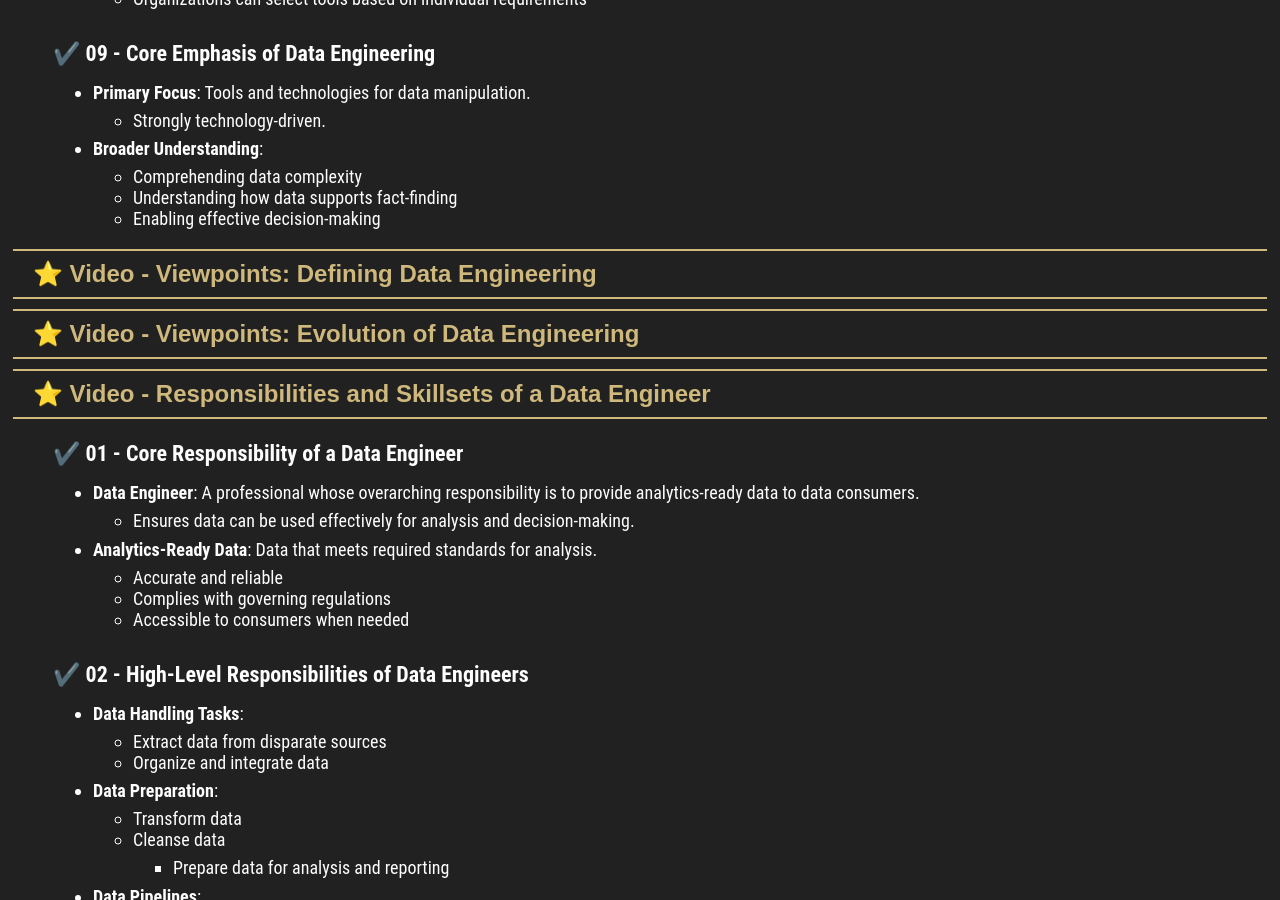
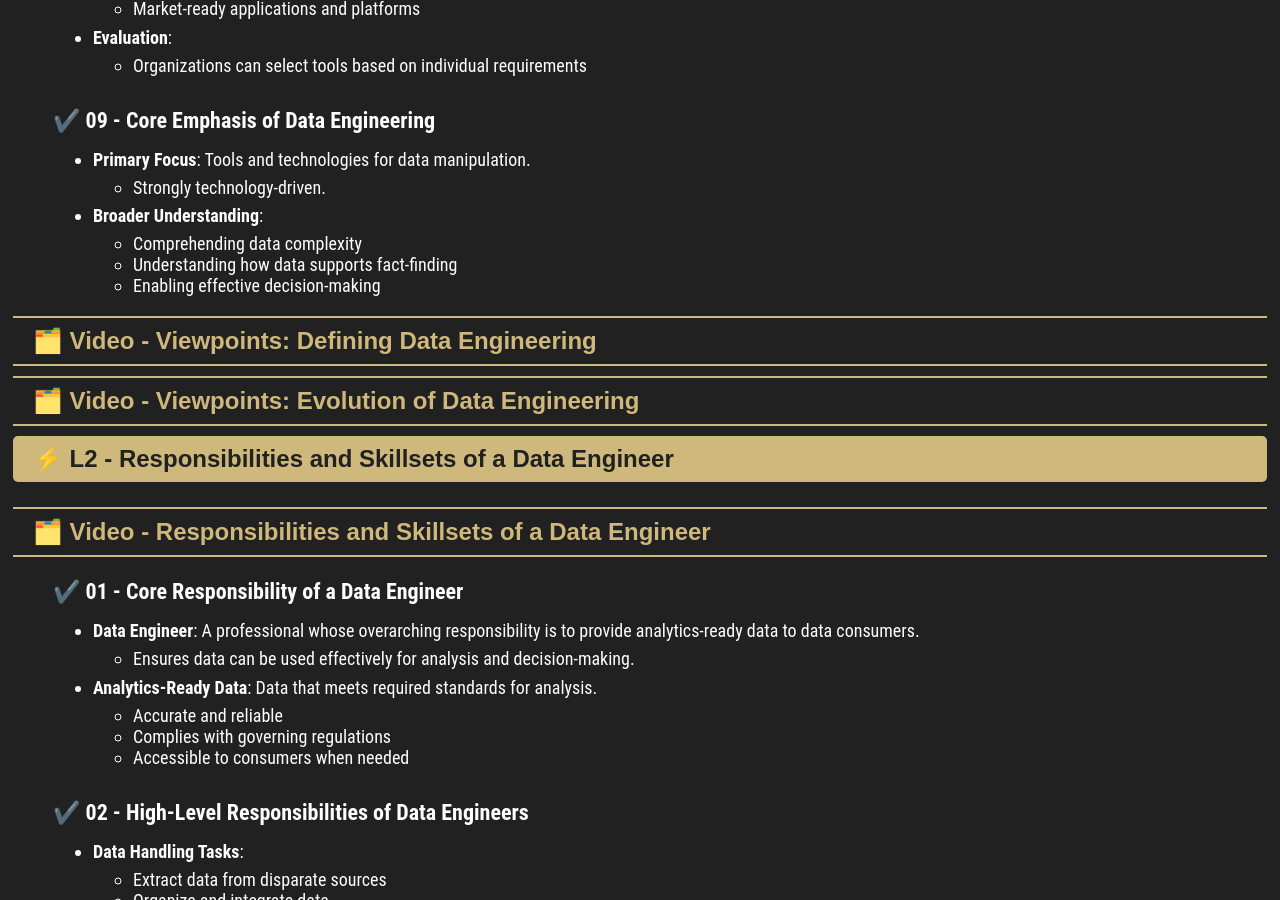
Before and after one commit to milanfx/milanfx.github.io, a Jekyll site: the page built from M1-Lab1.md, in a window 1280 px wide and 900 px high, scrolled down 12732 px. Built offline with Jekyll 4.4.1, drawn with Linux system fonts in a browser that asks for light colours; some of the changed text lies outside the part shown.

Commit message:
Update M1-Lab1.md

```diff
--- a/M1-Lab1.md
+++ b/M1-Lab1.md
@@ -5,7 +5,7 @@
 ---
 
 
-### ⭐️ M1 - What is Data Engineering?
+## ⭐️ M1 - What is Data Engineering?
 
 #### ⚡️ L1 - Modern Data Ecosystem and Role of Data Engineering
 - Video - Introduction to Data Engineering
@@ -21,8 +21,9 @@
 - Video - Viewpoints: Skills and Qualities to be a Data Engineer
 - Video - A Day in the Life of a Data Engineer
 
+## ⚡️ L1 - Modern Data Ecosystem and Role of Data Engineering
 
-### ⭐️ Video - Introduction to Data Engineering
+### 🗂️ Video - Introduction to Data Engineering
 
 #### ✔️ 01 - Course Introduction & Motivation
 - **Data Engineering**: A foundational discipline focused on ensuring data accuracy and efficient access for decision-making.
@@ -58,7 +59,7 @@
     - Guidance on pathways to becoming a data engineer
 
 
-### ⭐️ Video - Modern Data Ecosystem
+### 🗂️ Video - Modern Data Ecosystem
 
 #### ✔️ 01 - Data Growth & Modern Data Ecosystem
 - **Data Growth**: Data continues to increase due to faster processing speeds, higher bandwidth, and new data tools.
@@ -152,7 +153,7 @@
     - Requires new tools, techniques, and skills.
         - Leads to new knowledge and insights.
 
-### ⭐️ Video - Key Players in the Data Ecosystem
+### 🗂️ Video - Key Players in the Data Ecosystem
 
 #### ✔️ 01 - Data-Driven Organizations & Competitive Advantage
 - **Data-Driven Organizations**: Organizations that use data to uncover opportunities and differentiate themselves.
@@ -250,7 +251,7 @@
     - Data professionals often move between roles.
         - Achieved by supplementing skills within the data ecosystem
 
-### ⭐️ Video - Specializations in Data Engineering
+### 🗂️ Video - Specializations in Data Engineering
 
 #### ✔️ 01 - Overview of Specialized Roles in the Data Engineering Ecosystem
 - **Data Engineering Ecosystem**: A complex data landscape supported by multiple specialized professionals.
@@ -393,7 +394,7 @@
     - Data managers align data with business goals
     - Database administrators maintain security and reliability
 
-### ⭐️ Video - What is Data Engineering?
+### 🗂️ Video - What is Data Engineering?
 
 #### ✔️ 01 - Scope of Data Engineering
 - **Data Engineering**: Focuses on the mechanics of data flow and data access.
@@ -489,11 +490,13 @@
     - Understanding how data supports fact-finding
     - Enabling effective decision-making
 
-### ⭐️ Video - Viewpoints: Defining Data Engineering
+### 🗂️ Video - Viewpoints: Defining Data Engineering
 
-### ⭐️ Video - Viewpoints: Evolution of Data Engineering
+### 🗂️ Video - Viewpoints: Evolution of Data Engineering
 
-### ⭐️ Video - Responsibilities and Skillsets of a Data Engineer
+## ⚡️ L2 - Responsibilities and Skillsets of a Data Engineer
+
+### 🗂️ Video - Responsibilities and Skillsets of a Data Engineer
 
 #### ✔️ 01 - Core Responsibility of a Data Engineer
 - **Data Engineer**: A professional whose overarching responsibility is to provide analytics-ready data to data consumers.
@@ -641,9 +644,9 @@
     - Requires continuous upskilling
 
 
-### ⭐️ Video - Viewpoints: Skills and Qualities to be a Data Engineer
+### 🗂️ Video - Viewpoints: Skills and Qualities to be a Data Engineer
 
-### ⭐️ Video - A Day in the Life of a Data Engineer
+### 🗂️ Video - A Day in the Life of a Data Engineer
 
 #### ✔️ 01 - Business Context & Motivation
 - **Data Engineer**: A professional supporting business goals through data systems.
```
